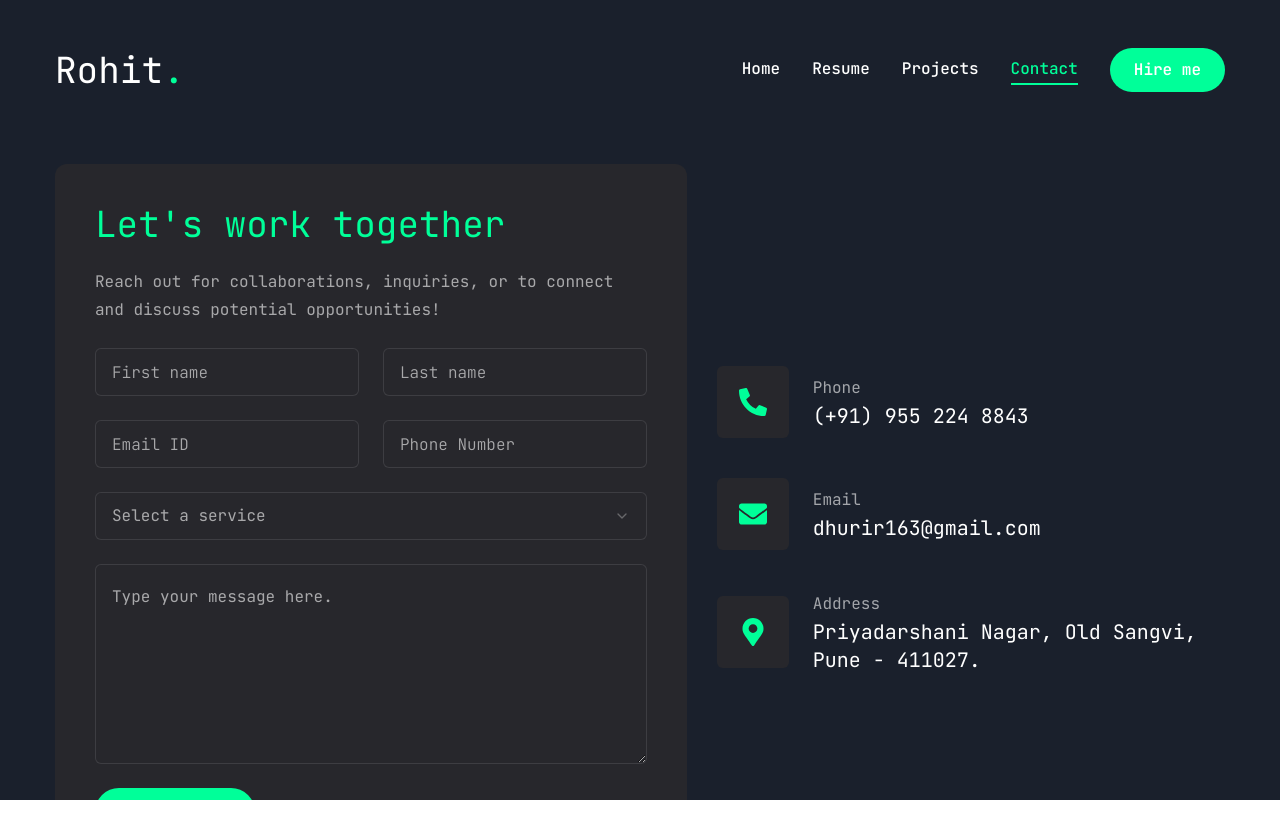
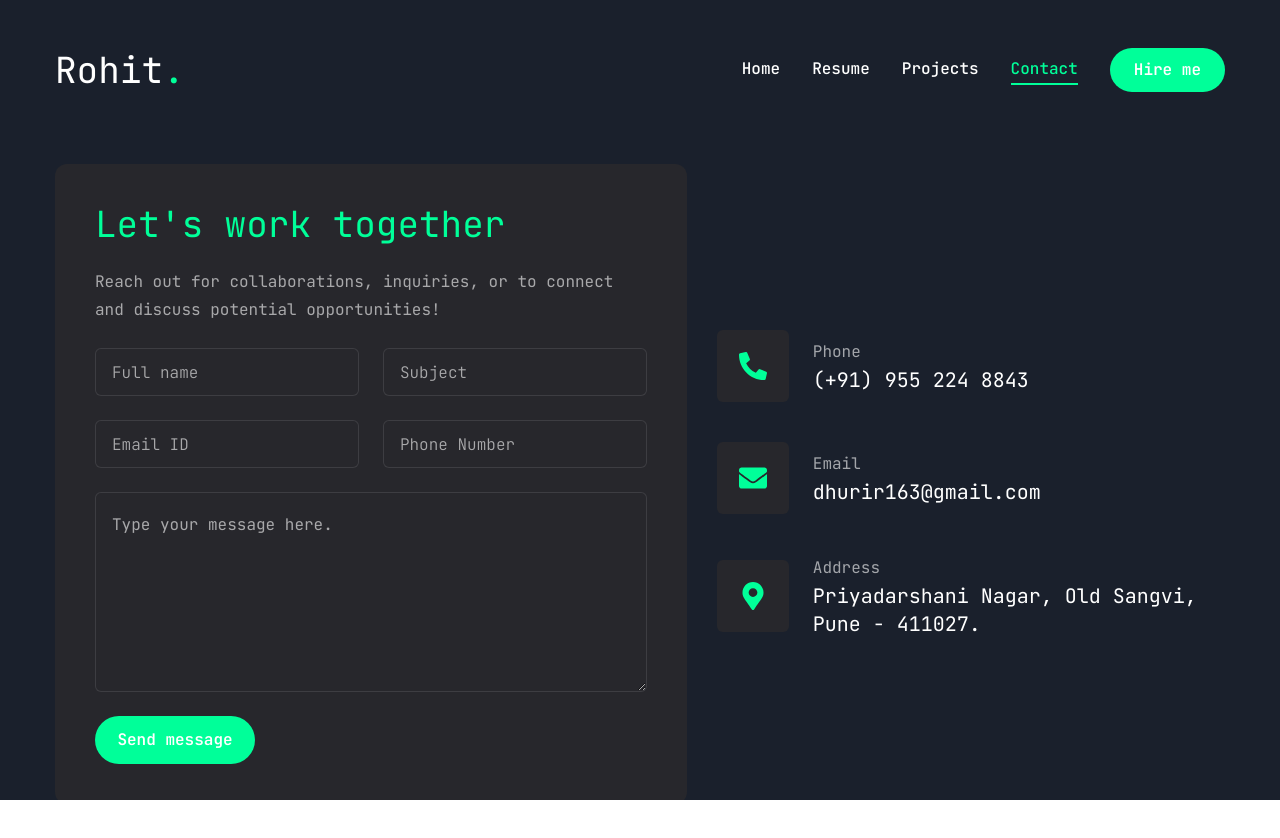
Before and after one commit to RMDcode/Portfolio, a Next.js app: page /contact in a window 1280 px wide. Shown: the top 838 px of the page. Built offline with nearby package versions, Linux system fonts and the light colour scheme.

Commit message:
nodemailer update

```diff
--- a/app/contact/page.jsx
+++ b/app/contact/page.jsx
@@ -34,14 +34,58 @@ const info = [
 ];
 
 import { motion } from "framer-motion";
+import { useState } from "react";
+import { sendContactForm } from "@/lib/api";
 
-const Contact  = () => {
+const initValues = {
+  name: "",
+  email: "",
+  subject: "",
+  phone: "",
+  message: "",
+};
+
+const initState = { values: initValues, isLoading: false };
+
+const Contact = () => {
+  const [state, setState] = useState(initState);
+
+  const { values, isLoading } = state;
+
+  const handleChange = ({ target }) =>
+    setState((prev) => ({
+      ...prev,
+      values: {
+        ...prev.values,
+        [target.name]: target.value,
+      },
+    }));
+
+    const onSubmit = async (e) => {
+      e.preventDefault();
+      setState((prev) => ({
+        ...prev,
+        isLoading: true,
+      }));
+      try {
+        await sendContactForm(values);
+        alert('Email sent successfully!');
+      } catch (error) {
+        alert('Failed to send email. Please try again later.');
+      }
+      setState((prev) => ({
+        ...prev,
+        isLoading: false,
+        values: initValues, // Reset form after submission
+      }));
+    };
+
   return (
     <motion.section
-    initial={{ opacity: 0}}
+      initial={{ opacity: 0 }}
       animate={{
         opacity: 1,
-      transition:{ delay: 2.4, duration: 0.4, ease: "easeIn"},
+        transition: { delay: 2.4, duration: 0.4, ease: "easeIn" },
       }}
       className="py-6"
     >
@@ -49,70 +93,92 @@ const Contact  = () => {
         <div className="flex flex-col xl:flex-row gap-[30px]">
           {/* form */}
           <div className="xl:w-[54%] order-2 xl:order-none">
-          <form className="flex flex-col gap-6 p-10
-          bg-[#27272c] rounded-xl">
+            <form
+              className="flex flex-col gap-6 p-10 bg-[#27272c] rounded-xl"
+              onSubmit={onSubmit}
+            >
               <h3 className="text-4xl text-accent"> Let&apos;s work together </h3>
               <p className="text-white/60">
                 Reach out for collaborations, inquiries, or to connect and discuss potential opportunities!
               </p>
               {/* Input */}
-          <diV className="grid grid-cols-1 md:grid-cols-2 gap-6">
-            <Input type="firstname" placeholder="First name"/>
-            <Input type="lastname" placeholder="Last name"/>
-            <Input type="email" placeholder="Email ID"/>
-            <Input type="phone" placeholder="Phone Number"/>
-          </diV>
-          {/* Select */}
-          <Select>
-            <SelectTrigger className="w-full">
-              <SelectValue placeholder="Select a service"/>
-            </SelectTrigger>
-            <SelectContent>
-              <SelectGroup>
-                <SelectLabel>Select a service</SelectLabel>
-                <SelectItem value="est"> Web Development </SelectItem>
-                <SelectItem value="cst"> UI/UX Design</SelectItem>
-                <SelectItem value="mst"> Logo Design </SelectItem>
-              </SelectGroup>
-            </SelectContent>
-          </Select>
+              <div className="grid grid-cols-1 md:grid-cols-2 gap-6">
+                <Input
+                  type="text"
+                  placeholder="Full name"
+                  name="name"
+                  value={values.name}
+                  onChange={handleChange}
+                />
+                <Input
+                  type="text"
+                  placeholder="Subject"
+                  name="subject"
+                  value={values.subject}
+                  onChange={handleChange}
+                />
+                <Input
+                  type="email"
+                  placeholder="Email ID"
+                  name="email"
+                  value={values.email}
+                  onChange={handleChange}
+                />
+                <Input
+                  type="phone"
+                  placeholder="Phone Number"
+                  name="phone"
+                  value={values.phone}
+                  onChange={handleChange}
+                />
+              </div>
+
               {/* Textarea */}
               <Textarea
                 className="h-[200px]"
                 placeholder="Type your message here."
+                name="message"
+                value={values.message}
+                onChange={handleChange}
               />
               {/* btn */}
-          <Button size="md" className="max-w-40">
+              <Button
+                size="md"
+                className="max-w-40"
+                isLoading={isLoading}
+                type="submit"
+              >
                 Send message
               </Button>
             </form>
           </div>
 
-
           {/* Info */}
-        <div className="flex-1 flex items-center xl:justify-end order-1
-        xl:order-none mb-8 xl:mb-0">
+          <div
+            className="flex-1 flex items-center xl:justify-end order-1 xl:order-none mb-8 xl:mb-0"
+          >
             <ul className="flex flex-col gap-10">
-            {info.map((item, index)=>{
-              return(
+              {info.map((item, index) => {
+                return (
                   <li key={index} className="flex items-center gap-6">
-              <div className="w-[52px] h-[52px] xl:w-[72px] xl:h-[72px]
-              bg-[#27272c] text-accent rounded-md flex items-center
-              justify-center">
+                    <div
+                      className="w-[52px] h-[52px] xl:w-[72px] xl:h-[72px] bg-[#27272c] text-accent rounded-md flex items-center justify-center"
+                    >
                       <div className="text-[28px]">{item.icon}</div>
                     </div>
                     <div className="flex-1">
                       <p className="text-white/60">{item.title}</p>
                       <h3 className="text-xl">{item.description}</h3>
                     </div>
-              </li>);
+                  </li>
+                );
               })}
             </ul>
           </div>
         </div>
       </div>
     </motion.section>
-  )
-}
+  );
+};
 
 export default Contact;
--- a/app/layout.jsx
+++ b/app/layout.jsx
@@ -12,8 +12,8 @@ const jetBrains_Mono = JetBrains_Mono({ subsets: ["latin"],
 });
 
 export const metadata = {
-  title: "Portfolio",
-  description: "Generated by create next app",
+  title: "Rohit Portfolio",
+  description: "Generated by next app",
 };
 
 export default function RootLayout({ children }) {
--- a/app/work/page.jsx
+++ b/app/work/page.jsx
@@ -32,7 +32,7 @@ const projects = [
     title: "project 2",
     description:
       "An innovative e-commerce platform designed for book enthusiasts, built with React and Vite for a seamless user experience. Styled with Tailwind CSS, and powered by Express.js and Node.js on the backend, it utilizes MongoDB-Atlas for robust data management and is deployed on Vercel for high performance and scalability.",
-    stack:[{name:"Next.js"}, {name:"Tailwind.css"}, {name:"Vercel"}],
+    stack:[{name:"react.js"}, {name:"Tailwind.css"}, {name:"Express.js"},  {name:"Node.js"}, {name:"Vercel"}],
     image:"/assets/work/Bookstore.png",
     live:"https://bookstore1-ten.vercel.app/",
     github:"https://github.com/RMDcode/bookstore1",
--- /dev/null
+++ b/config/nodemailer.js
@@ -0,0 +1,18 @@
+import nodemailer from "nodemailer";
+
+
+const transporter = nodemailer.createTransport({
+  service: "Gmail", // use your email service
+  auth: {
+    user: "rdhuri277@gmail.com", // your email
+    pass: "mbeflexfqrdgkunu", // your email password
+  },
+});
+
+const mailOptions = {
+  from: "rdhuri277@gmail.com", // sender address
+  to: "rdhuri277@gmail.com", // list of receivers
+  cc:"dhurir163@gmail.com",
+};
+
+export { transporter, mailOptions };
--- /dev/null
+++ b/lib/api.js
@@ -0,0 +1,8 @@
+export const sendContactForm = async(data) => fetch('/api/contact',{
+    method:"POST",
+    body: JSON.stringify(data),
+    headers:{
+        "Content-Type":"application/json",
+        Accept:"application/json",
+    },
+})
--- a/next.config.mjs
+++ b/next.config.mjs
@@ -1,4 +1,9 @@
+import { config } from 'dotenv';
+config();
+
 /** @type {import('next').NextConfig} */
-const nextConfig = {};
+const nextConfig = {
+  // Other Next.js configuration options
+};
 
 export default nextConfig;
--- a/package.json
+++ b/package.json
@@ -17,9 +17,11 @@
     "@radix-ui/react-tooltip": "^1.0.7",
     "class-variance-authority": "^0.7.0",
     "clsx": "^2.1.1",
+    "dotenv": "^16.4.5",
     "framer-motion": "^11.2.6",
     "lucide-react": "^0.379.0",
     "next": "14.2.3",
+    "nodemailer": "^6.9.13",
     "react": "^18",
     "react-countup": "^6.5.3",
     "react-dom": "^18",
--- /dev/null
+++ b/pages/api/contact.js
@@ -0,0 +1,31 @@
+import { mailOptions, transporter } from '@/config/nodemailer';
+
+const handler = async (req, res) => {
+  console.log('Request received:', req.body);
+
+  if (req.method === 'POST') {
+    const data = req.body;
+
+    try {
+      console.log('Sending email with transporter:', transporter);
+      console.log('Mail options:', mailOptions);
+
+      await transporter.sendMail({
+        ...mailOptions,
+        to: "rdhuri277@gmail.com", // You can set this dynamically
+        cc:"dhurir163@gmail.com",
+        subject: data.subject,
+        text: `Name: ${data.name}\nEmail: ${data.email}\nPhone: ${data.phone}\n\nMessage:\n${data.message}`,
+        html: `<h1>${data.subject}</h1><p>Username: ${data.name}<br> Useremail: ${data.email}<br> Phone: ${data.phone}<br>Message:<br>${data.message}</p>`,
+      });
+      return res.status(200).json({ success: true });
+    } catch (error) {
+      console.log('Error sending email:', error);
+      return res.status(400).json({ message: error.message });
+    }
+  }
+
+  return res.status(400).json({ message: 'Bad request' });
+};
+
+export default handler;
```
Also changed, not shown: 2 other files (tests, documents, lock files or other folders). Lines whose indentation alone changed are shown as unchanged.
